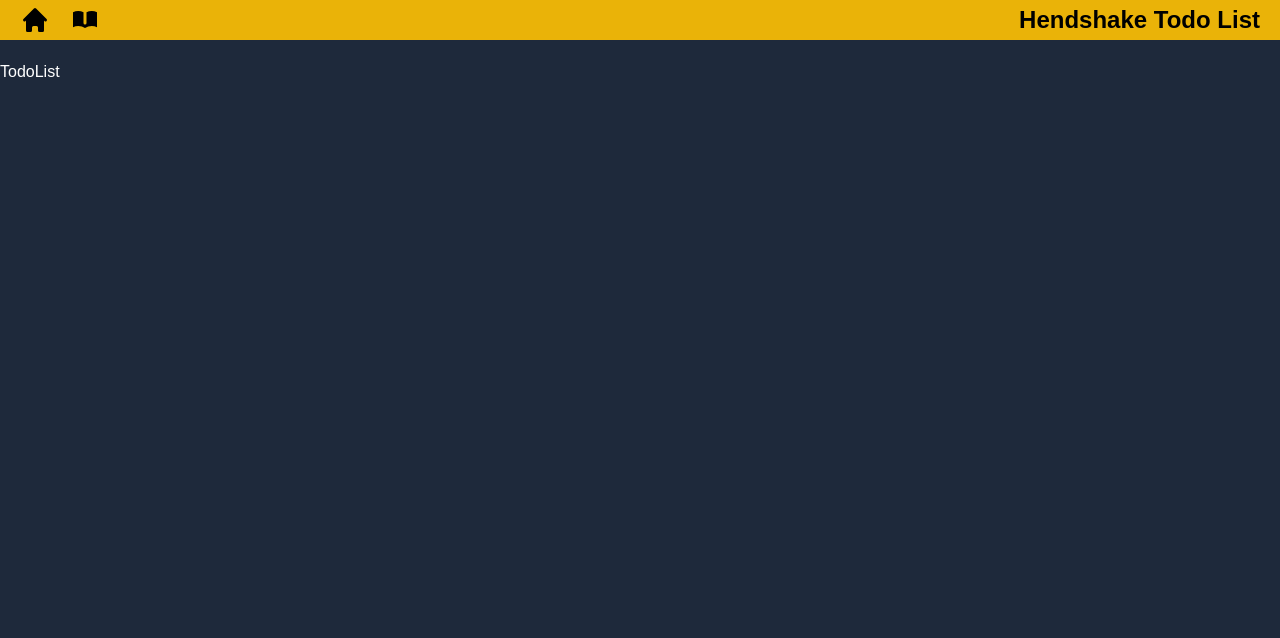
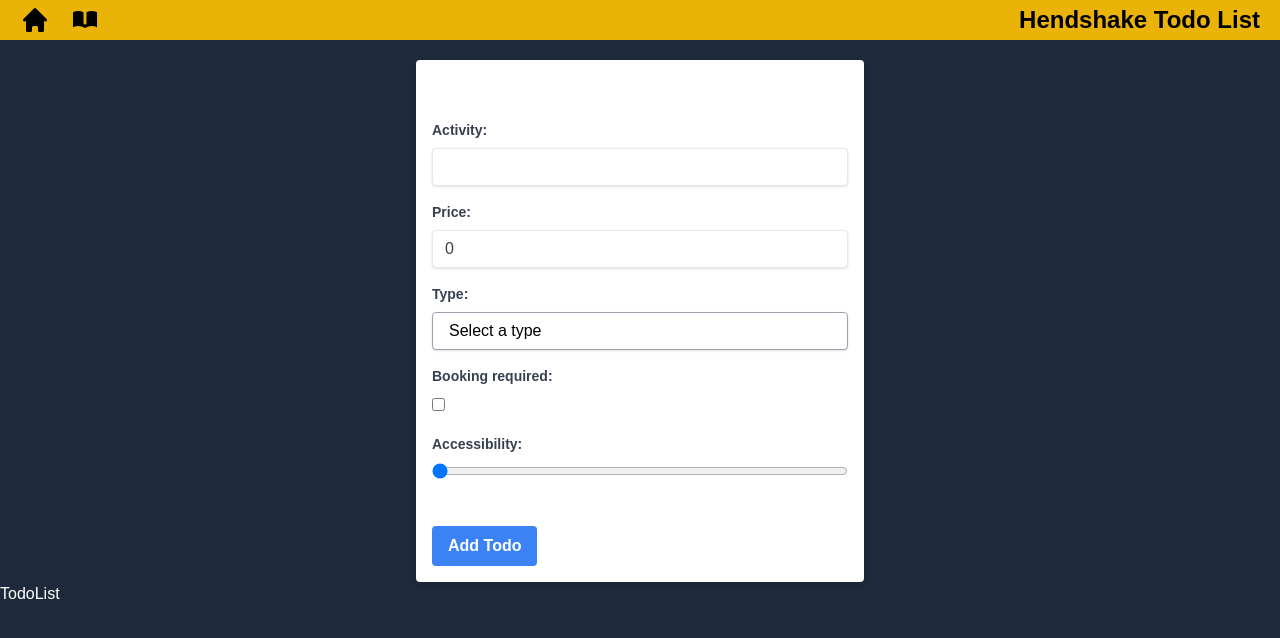
Before and after one commit to chairielazizi/hendshake_test, a Next.js app: page / in a window 1280 px wide. Shown: the top 638 px of the page. Built offline with nearby package versions, Linux system fonts and the light colour scheme.

Commit message:
add save todo to util, and create the todo with form

```diff
--- a/app/(components)/TodoForm.tsx
+++ b/app/(components)/TodoForm.tsx
@@ -66,6 +66,8 @@ const TodoForm: React.FC<TodoFormProps> = ({ onAddTodo }) => {
           value={price}
           onChange={(event) => setPrice(Number(event.target.value))}
           className="shadow appearance-none border rounded w-full py-2 px-3 text-gray-700 leading-tight focus:outline-none focus:shadow-outline"
+          min={0}
+          step={0.01}
         />
       </div>
       <div className="mb-4">
@@ -79,7 +81,7 @@ const TodoForm: React.FC<TodoFormProps> = ({ onAddTodo }) => {
           id="type"
           value={type}
           onChange={(event) => setType(event.target.value)}
-          className="block appearance-none w-full bg-white border border-gray-400 hover:border-gray-500 px-4 py-2 pr-8 rounded shadow leading-tight focus:outline-none focus:shadow-outline"
+          className="block appearance-none w-full bg-white border border-gray-400 hover:border-gray-500 px-4 py-2 pr-8 rounded shadow leading-tight focus:outline-none focus:shadow-outline text-black"
         >
           <option value="">Select a type</option>
           <option value="education">Education</option>
--- a/app/(utils)/todo.ts
+++ b/app/(utils)/todo.ts
@@ -1,4 +1,11 @@
 import { Todo } from "../models/todo";
+
+const todoStorageKey = "todos";
+
+export function saveTodos(todos: Todo[]): void {
+  localStorage.setItem(todoStorageKey, JSON.stringify(todos));
+  console.log(todos);
+}
 
 export function generateId(): number {
   return Math.floor(Math.random() * 1000000);
--- a/app/page.tsx
+++ b/app/page.tsx
@@ -1,3 +1,23 @@
+"use client";
+import { useState } from "react";
+import TodoList from "./(components)/TodoList";
+import { Todo } from "./models/todo";
+import TodoForm from "./(components)/TodoForm";
+import { saveTodos } from "./(utils)/todo";
+
 export default function Home() {
-  return <div className="mt-5">TodoList</div>;
+  const [todos, setTodos] = useState<Todo[]>([]);
+
+  const handleAddTodo = (todo: Todo) => {
+    const updatedTodos = [...todos, todo];
+    setTodos(updatedTodos);
+    saveTodos(updatedTodos);
+  };
+  return (
+    <div className="mt-5">
+      <TodoForm onAddTodo={handleAddTodo} />
+      TodoList
+      {/* <TodoList /> */}
+    </div>
+  );
 }
```
